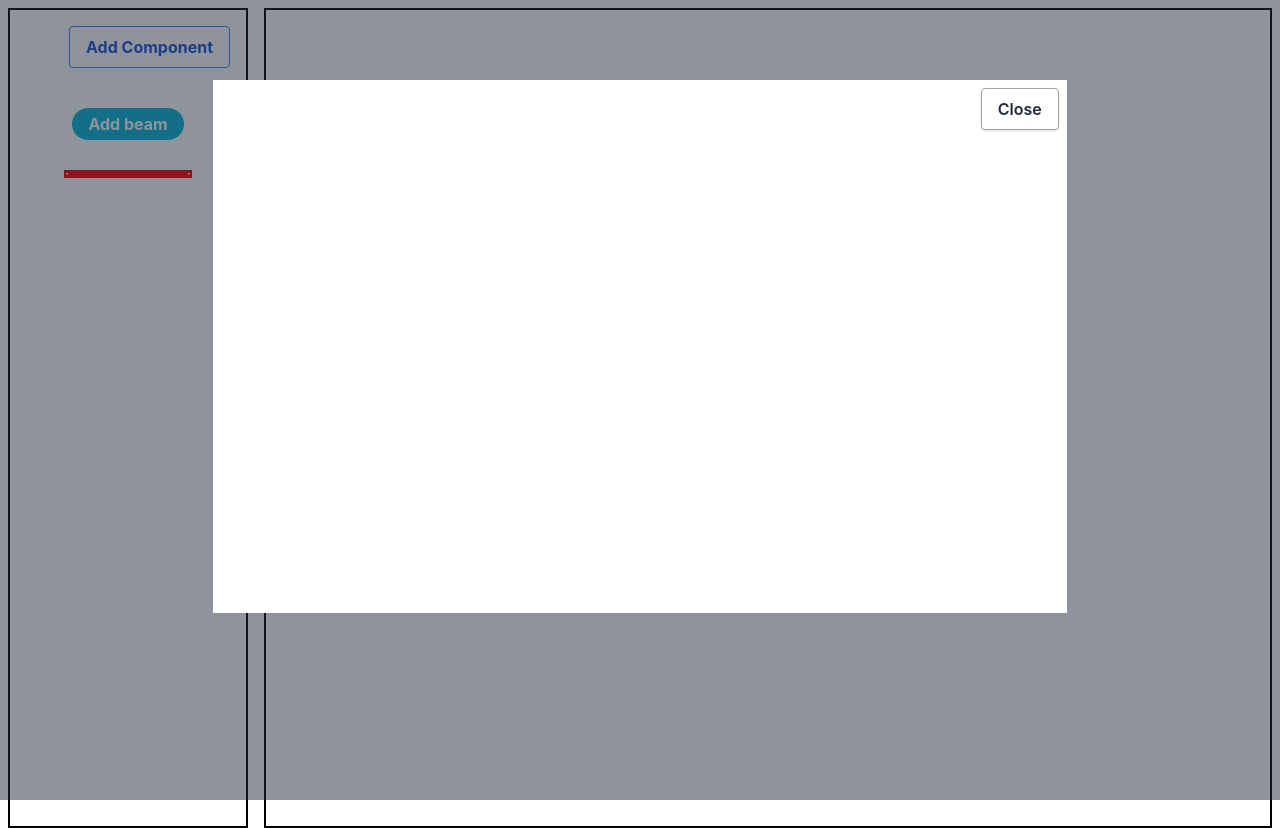
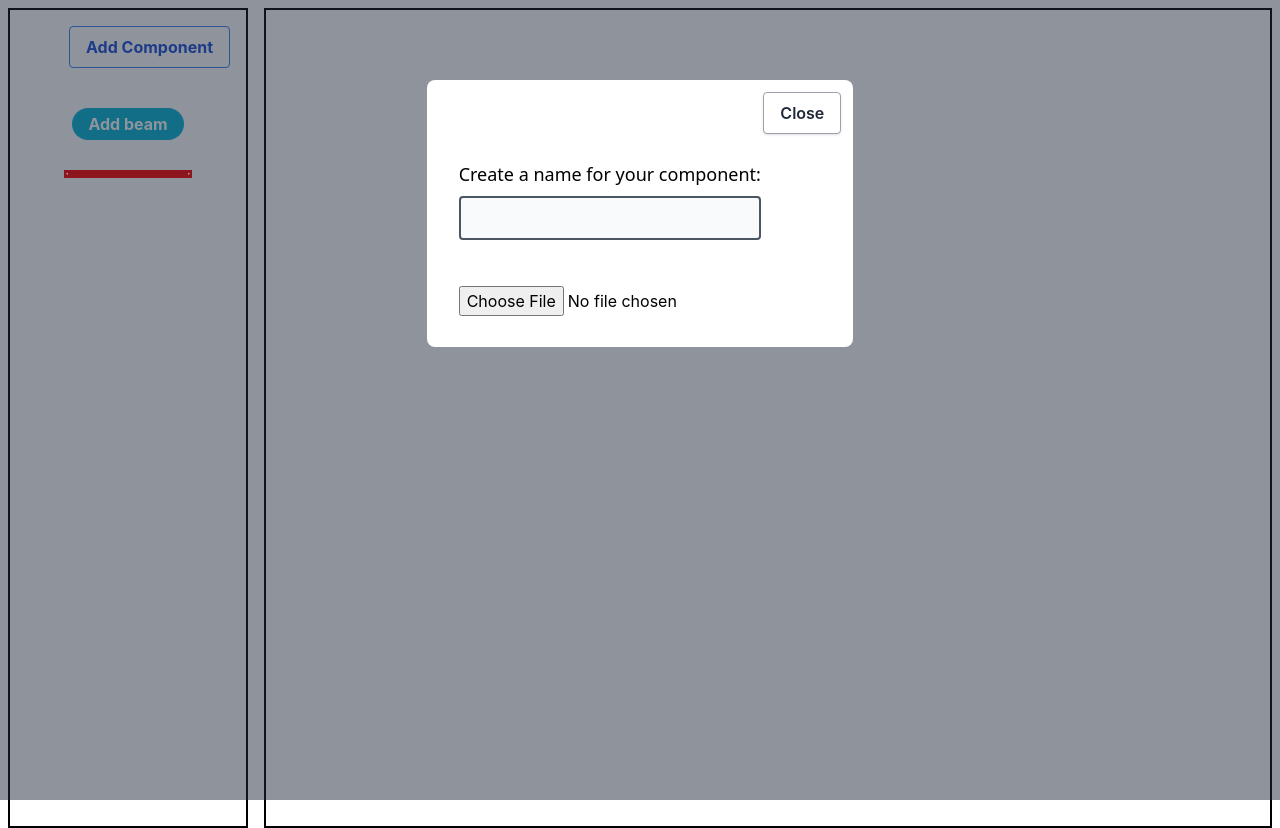
Before and after one commit to mjyoussef/constructR, a React (Create React App) app in the folder sketchbook/: page / in a window 1280 px wide. Both pictures are taken after a click on the button "Add Component". Shown: the top 828 px of the page. Built offline with nearby package versions, Linux system fonts and the light colour scheme.

Commit message:
styled popup window

```diff
--- a/sketchbook/src/library/Popup.tsx
+++ b/sketchbook/src/library/Popup.tsx
@@ -1,4 +1,4 @@
-import React, { Dispatch, SetStateAction } from 'react';
+import React, { useState, Dispatch, SetStateAction } from 'react';
 
 
 type PopupProps = {
@@ -7,16 +7,34 @@ type PopupProps = {
 }
 
 export function Popup(props: React.PropsWithChildren<PopupProps>) {
+
+    const [componentName, setComponentName] = useState("");
+
     return (props.trigger) ? (
         <div className={"fixed bg-slate-800 bg-opacity-50 w-screen h-screen flex justify-center"}>
-            <div className={"relative bg-white w-2/3 h-2/3 m-20 flex justify-end"}>
+            <div className={"relative bg-white w-1/3 h-1/3 m-20 rounded-lg flex flex-col items-stretch"}>
                 <button
-                    className={`absolute bg-white hover:bg-gray-100
-                    text-gray-800 font-semibold py-2 px-4 border border-gray-400 rounded shadow m-2`}
+                    className={`self-end absolute bg-white hover:bg-gray-100
+                    text-gray-800 font-semibold py-2 px-4 border border-gray-400 rounded shadow m-3`}
                     onClick={() => props.setPopupTrigger(false)}>
                     Close
                 </button>
-                {props.children}
+                <div className={"self-start flex flex-col place-items-start mt-20 mx-8"}>
+                    <form className={"mb-4"}>
+                        <label>
+                            <p className={"font-sans font-normal text-lg"}> Create a name for your component: </p>
+                            <textarea
+                                className={"w-full h-2/5 p-2 mt-2 resize-none border-2 border-gray-600 border-solid rounded bg-slate-50"}
+                                value={componentName}
+                                onChange={(event) => setComponentName(event.target.value)}/>
+                        </label>
+                    </form>
+                    <input type="file" onChange={(event) => {
+                        if (event.target.files !== null) {
+                            console.log(event.target.files[0]);
+                        }
+                    }}/>
+                </div>
             </div>
         </div>
     ) : null;
```
